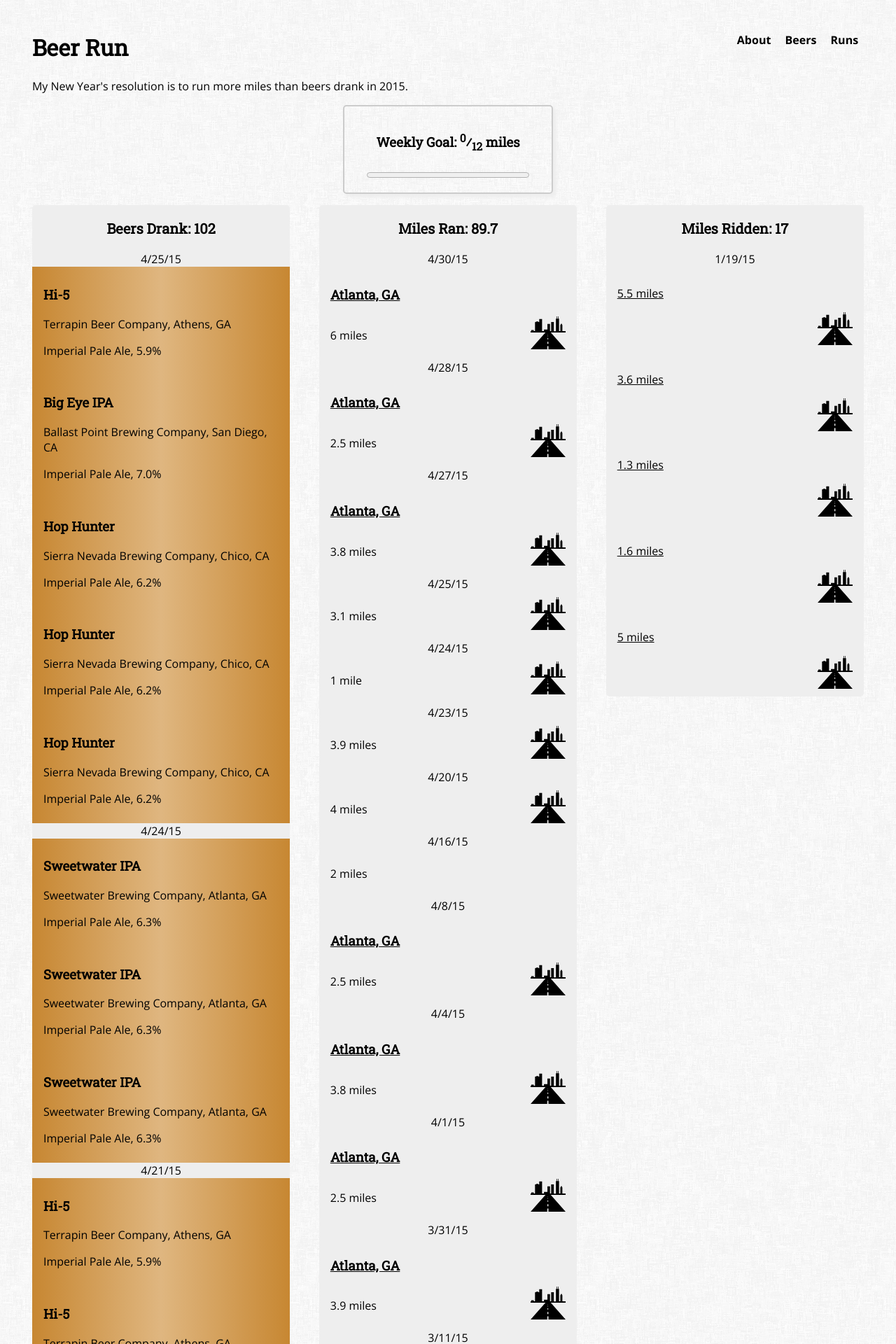
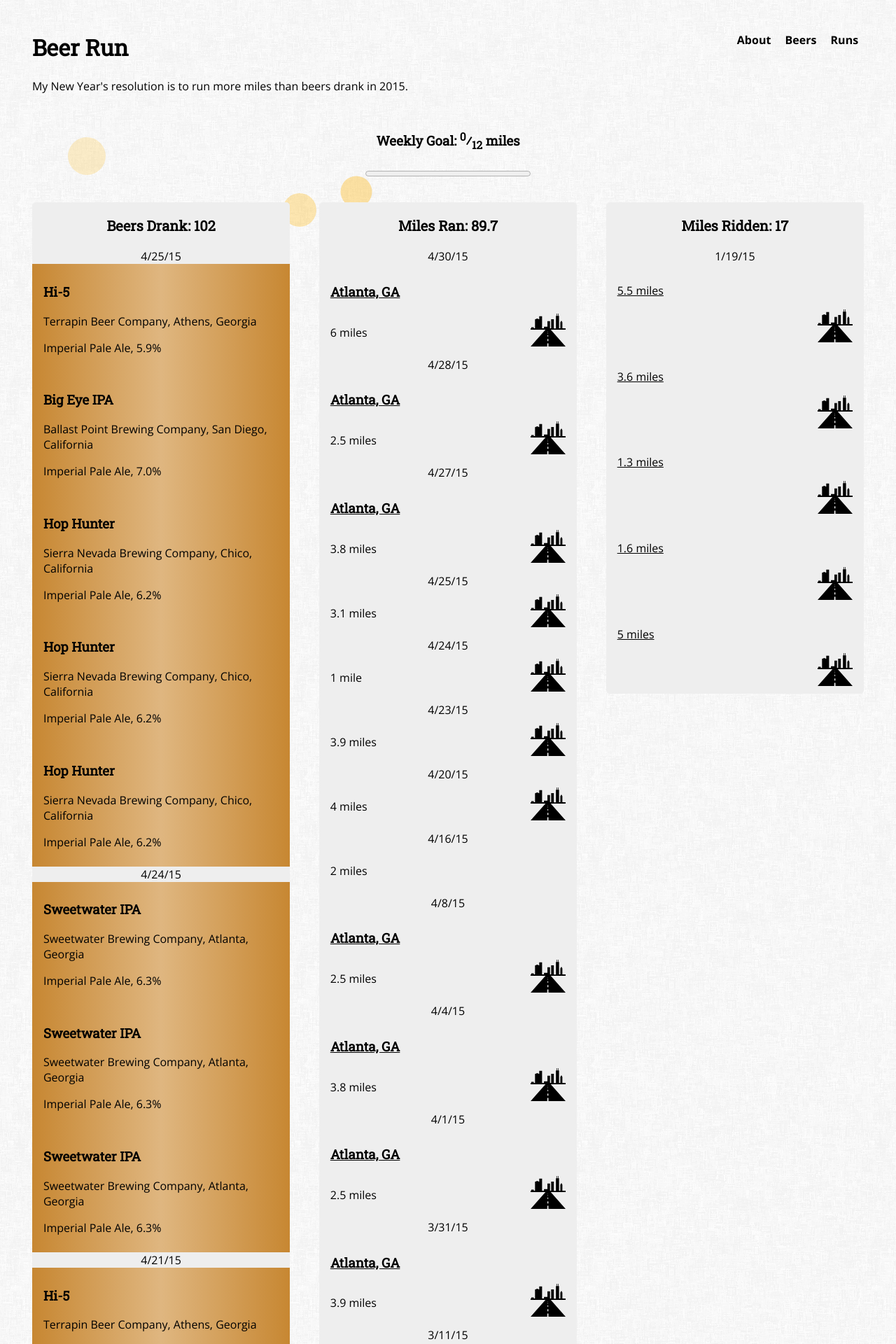
Before and after one commit to rhewitt22/beer-run, a Jekyll site: the page built from index.html, in a window 1280 px wide. Shown: the top 1920 px of the page at 70% size. Built offline with Jekyll 4.4.1, drawn with Linux system fonts in a browser that asks for light colours; nearby versions of some CDN libraries; some of the changed text lies outside the part shown.

Commit message:
Separated location into city/state

```diff
--- a/_data/beer-glossary.yml
+++ b/_data/beer-glossary.yml
@@ -1,185 +1,247 @@
 - name: Hop Hunter
   brewery: Sierra Nevada Brewing Company
-  location: "Chico, CA"
+  location:
+    city: Chico
+    state: California
   style: Imperial Pale Ale
   abv: 6.2
 
 - name: Hi-5
   brewery: Terrapin Beer Company
-  location: "Athens, GA"
+  location:
+    city: Athens
+    state: Georgia
   style: Imperial Pale Ale
   abv: 5.9
 
 - name: Recreationale
   brewery: Terrapin Beer Company
-  location: "Athens, GA"
+  location:
+    city: Athens
+    state: Georgia
   style: Pale Ale
   abv: 4.7
 
 - name: Sculpin
   brewery: Ballast Point Brewing Company
-  location: "San Diego, CA"
+  location:
+    city: San Diego
+    state: California
   style: Imperial Pale Ale
   abv: 7
 
 - name: Torpedo
   brewery: Sierra Nevada Brewing Company
-  location: "Chico, CA"
+  location:
+    city: Chico
+    state: California
   style: Imperial Pale Ale
   abv: 7.2
 
 - name: Night on Ponce
   brewery: Three Taverns Craft Brewery
-  location: Atlanta, Georgia
+  location:
+    city: Atlanta
+    state: Georgia
   style: Imperial Pale Ale
   abv: 7.5
 
 - name: Grolsch
   brewery: Grolsch Brouwerijstraat
-  location: Enschede, Netherlands
+  location:
+    city: Enschede
+    state: Netherlands
   style: Lager
   abv: 5
 
 - name: Boulevard Chocolate Ale
   brewery: Boulevard Brewing Company
-  location: "Kansas City, MO"
+  location:
+    city: Kansas City
+    state: Missouri
   style: American Strong Ale
   abv: 9.1
 
 - name: Highland Black Mocha Mint
   brewery: Highland Brewing
-  location: "Asheville, NC"
+  location:
+    city: Asheville
+    state: North Carolina
   style: Stout
   abv: 5.5
 
 - name: "Lagunitas Scarecity #2"
   brewery: Laguanitas Brewing Company
-  location: "Petaluma, CA"
+  location:
+    city: Petaluma
+    state: California
   style: Imperial Porter
   abv: 10.2
 
 - name: Hopslam Ale
   brewery: "Bell's Brewery, Inc."
-  location: "Kalamazoo, MI"
+  location:
+    city: Kalamazoo
+    state: Michigan
   style: Imperial Pale Ale
   abv: 10.0
 
 - name: Sapporo
   brewery: Sapporo Breweries Ltd.
-  location: "Tokyo, Japan"
+  location:
+    city: Tokyo
+    state: Japan
   style: Japanese Rice Lager
   abv: 5
 
 - name: Sweetwater 420
   brewery: Sweetwater Brewing Company
-  location: "Atlanta, GA"
+  location:
+    city: Atlanta
+    state: Georgia
   style: Pale Ale
   abv: 5.7
 
 - name: Sweetwater IPA
   brewery: Sweetwater Brewing Company
-  location: "Atlanta, GA"
+  location:
+    city: Atlanta
+    state: Georgia
   style: Imperial Pale Ale
   abv: 6.3
 
 - name: Sweetwater Hop Hash
   brewery: Sweetwater Brewing Company
-  location: "Atlanta, GA"
+  location:
+    city: Atlanta
+    state: Georgia
   style: Imperial Pale Ale
   abv: 7.8
 
 - name: Drafty Kilt
   brewery: Monday Night Brewing
-  location: "Atlanta, GA"
+  location:
+    city: Atlanta
+    state: Georgia
   style: Scotch Ale
   abv: 7.2
 
 - name: Boddingtons Pub Ale
   brewery: Boddingtons
-  location: "Manchester, England"
+  location:
+    city: Manchester
+    state: England
   style: English Pub Ale
   abv: 4.7
 
 - name: Laguanitas IPA
   brewery: Laguanitas Brewing Company
-  location: "Petaluma, CA"
+  location:
+    city: Petaluma
+    state: California
   style: Imperial Pale Ale
   abv: 6.2
 
 - name: Dogfish Head 60 Minute IPA
   brewery: Dogfish Head Brewery
-  location: "Milton, DE"
+  location:
+    city: Milton
+    state: Delaware
   style: Imperial Pale Ale
   abv: 6.0
 
 - name: Left Hand Milk Stout
   brewery: Left Hand Brewing Company
-  location: "Longmont, CO"
+  location:
+    city: Longmont
+    state: Colorado
   style: Milk Stout
   abv: 6.0
 
 - name: Big Eye IPA
   brewery: Ballast Point Brewing Company
-  location: "San Diego, CA"
+  location:
+    city: San Diego
+    state: California
   style: Imperial Pale Ale
   abv: 7.0
 
 - name: Two Hearted Ale
   brewery: "Bell's Brewery, Inc."
-  location: "Kalamazoo, MI"
+  location:
+    city: Kalamazoo
+    state: Michigan
   style: Imperial Pale Ale
   abv: 7.0
 
 - name: Mugshot IPA
   brewery: Jailhouse Brewing Company
-  location: "Hampton, GA"
+  location:
+    city: Hampton
+    state: Georgia
   style: Imperial Pale Ale
   abv: 6.7
 
 - name: Guiness Stout
   brewery: Guiness Ltd.
-  location: "Dublin, Ireland"
+  location:
+    city: Dublin
+    state: Ireland
   style: Stout
   abv: 4.2
 
 - name: Ranger IPA
   brewery: New Belgium Brewing
-  location: "Fort Collins, CO"
+  location:
+    city: Fort Collins
+    state: Colorado
   style: Imperial Pale Ale
   abv: 6.5
 
 - name: Sierra Nevada Pale Ale
   brewery: Sierra Nevada Brewing Company
-  location: "Chico, CA"
+  location:
+    city: Chico
+    state: California
   style: Pale Ale
   abv: 5.6
 
 - name: Grapefruit Sculpin
   brewery: Ballast Point Brewing Company
-  location: "San Diego, CA"
+  location:
+    city: San Diego
+    state: California
   style: Imperial Pale Ale
   abv: 7
 
 - name: OMB Dunkel Lager
   brewery: The Olde Mecklenburg Brewery
-  location: "Charlotte, NC"
+  location:
+    city: Charlotte
+    state: North Carolina
   style: Dunkel
   abv: 4.9
 
 - name: Green Flash West Coast IPA
   brewery: Green Flash Brewing Company
-  location: San Diego, CA
+  location:
+    city: San Diego
+    state: California
   style: Imperial Pale Ale
   abv: 8.1
 
 - name: Hoplanta
   brewery: Red Brick Brewing Company
-  location: Atlanta, GA
+  location:
+    city: Atlanta
+    state: Georgia
   style: Imperial Pale Ale
   abv: 6.7
 
 - name: Stone IPA
   brewery: Stone Brewing Company
-  location: Escondido, CA
+  location:
+    city: Escondido
+    state: California
   style: Imperial Pale Ale
   abv: 6.9
--- a/_includes/beer-list.html
+++ b/_includes/beer-list.html
@@ -9,7 +9,7 @@
     {% if beerInfo.name == beerName %}
     <li class="activity-item {{ beerInfo.style | slugify }}">
       <h3>{{beer.name}}</h3>
-      <p>{{beerInfo.brewery}}, {{beerInfo.location}}</p>
+      <p>{{beerInfo.brewery}}, {{beerInfo.location.city}}, {{beerInfo.location.state}}</p>
       <p>{{beerInfo.style}}, {{beerInfo.abv}}%</p>
     </li>
     {% endif %}
--- a/_layouts/default.html
+++ b/_layouts/default.html
@@ -10,6 +10,7 @@
       {% include header.html %}
 
         {{content}}
+      {% include bubbles.html %}
 
       {% include footer.html %}
     </div>
--- a/_sass/_weekly-goal.scss
+++ b/_sass/_weekly-goal.scss
@@ -1,9 +1,6 @@
 .weekly-goal {
   margin: auto;
   max-width: 300px;
-  border-radius: 5px;
-  border: 2px solid #ccc;
-  box-shadow: 5px 5px 5px #eee;
   padding: 1em 2em;
   margin-bottom: 1em;
 
--- a/css/style.scss
+++ b/css/style.scss
@@ -12,3 +12,4 @@
 @import "ribbon";
 @import "svg";
 @import "weekly-goal";
+@import "bubbles";
```
Also changed, not shown: js/beerView.js (+20 -2 lines).
